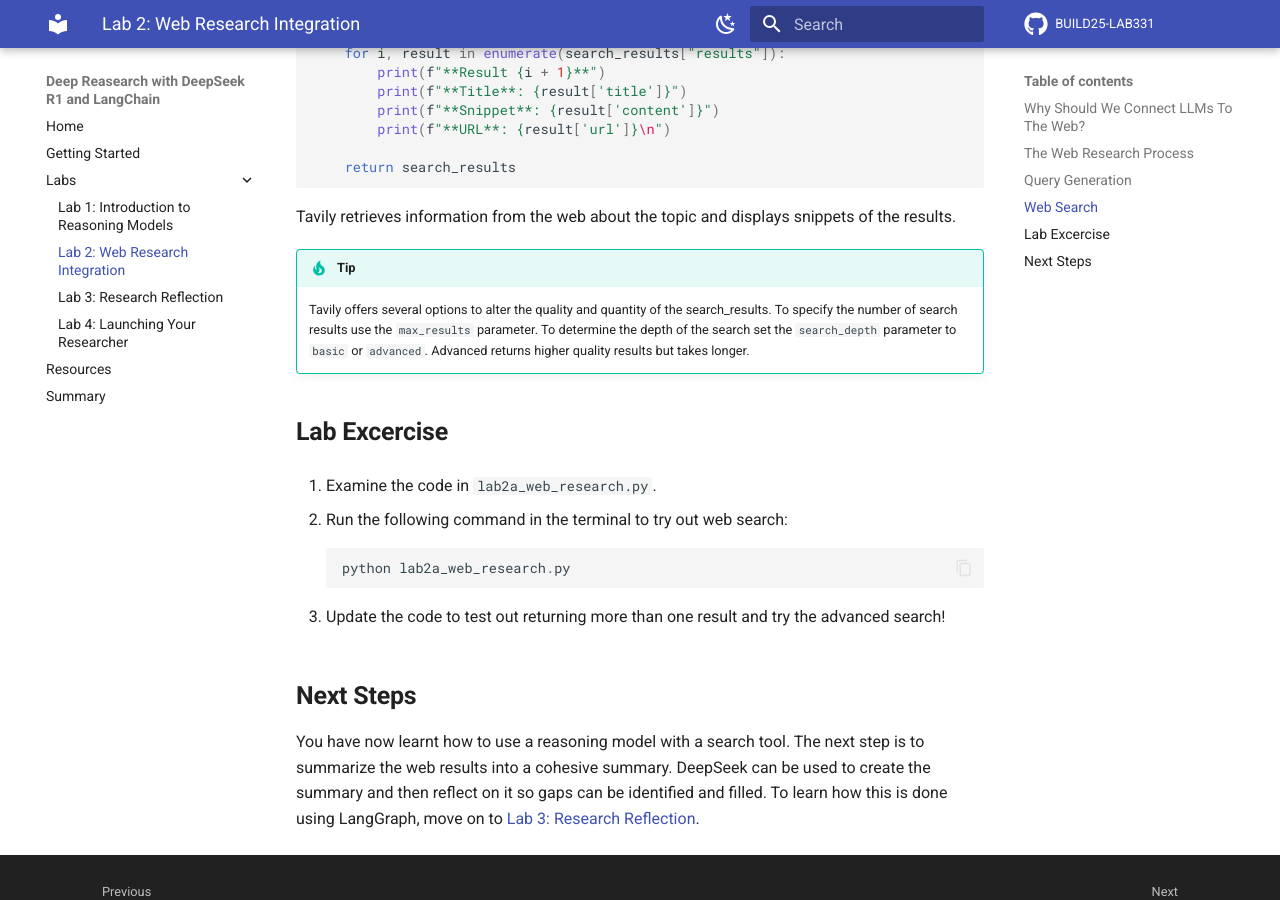
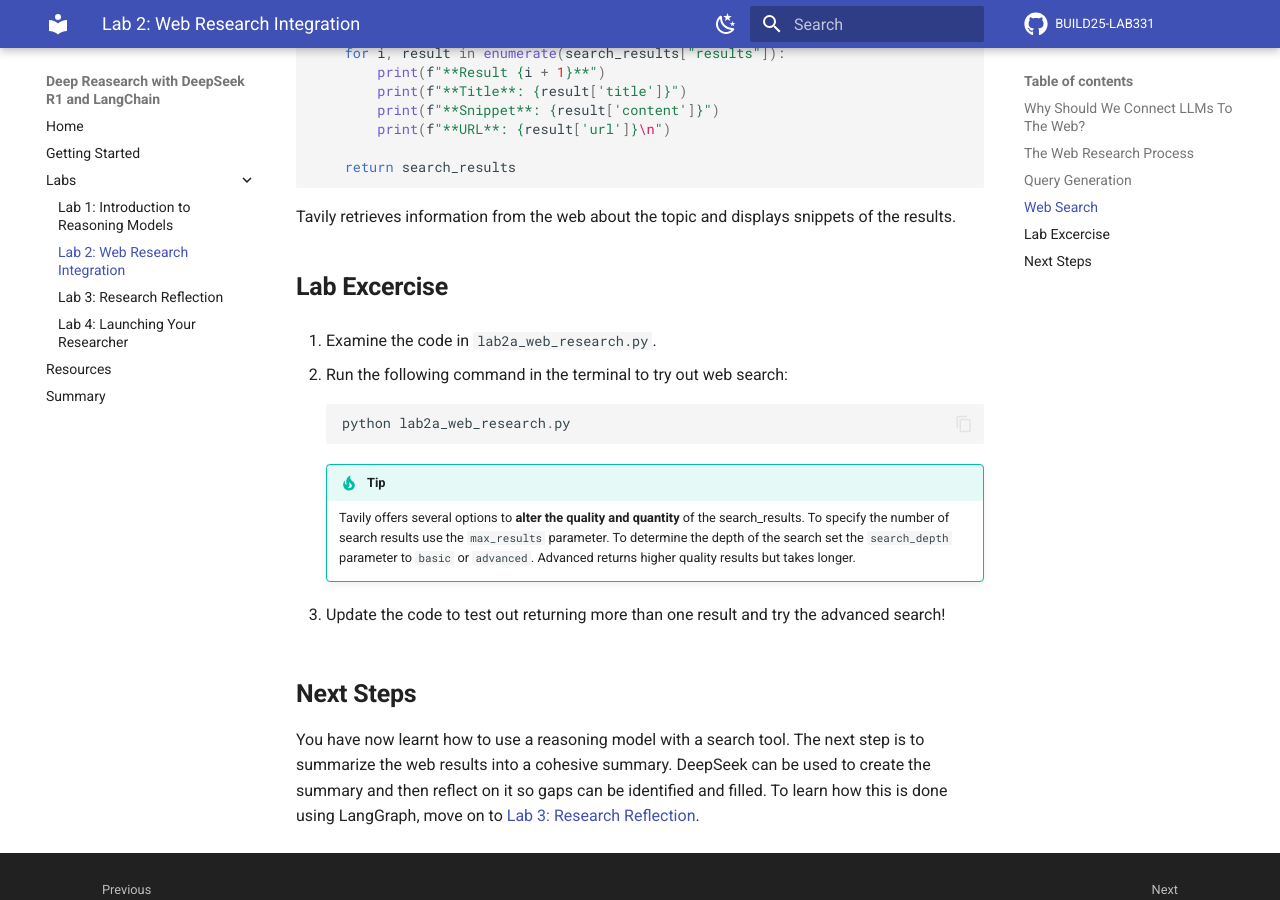
Before and after one commit to microsoft/BUILD25-LAB331, an MkDocs documentation site: the page built from docs/docs/lab-2-web-research.md, in a window 1280 px wide and 900 px high, scrolled down 2413 px. Built offline with MkDocs 1.6.1 and Material for MkDocs 9.7.7, drawn with Linux system fonts in a browser that asks for light colours; comment, search, counter and statistics services are not loaded; part of the change alters nothing that is shown.

````diff
--- a/docs/docs/lab-2-web-research.md
+++ b/docs/docs/lab-2-web-research.md
@@ -88,12 +88,6 @@ def perform_web_search(query):
 
 Tavily retrieves information from the web about the topic and displays snippets of the results.
 
-!!! tip
-    Tavily offers several options to alter the quality and quantity of the search_results.
-    To specify the number of search results use the `max_results` parameter.
-    To determine the depth of the search set the `search_depth` parameter to `basic` or `advanced`.
-    Advanced returns higher quality results but takes longer.
-
 ## **Lab Excercise**
 
 1. Examine the code in `lab2a_web_research.py`.
@@ -104,6 +98,12 @@ Tavily retrieves information from the web about the topic and displays snippets
     python lab2a_web_research.py
     ```
 
+    !!! tip
+        Tavily offers several options to **alter the quality and quantity** of the search_results.
+        To specify the number of search results use the `max_results` parameter.
+        To determine the depth of the search set the `search_depth` parameter to `basic` or `advanced`.
+        Advanced returns higher quality results but takes longer.
+
 3. Update the code to test out returning more than one result and try the advanced search!
 
 ## **Next Steps**
````
Also changed, not shown: docs/site/resources/index.html, docs/site/search/search_index.json.
